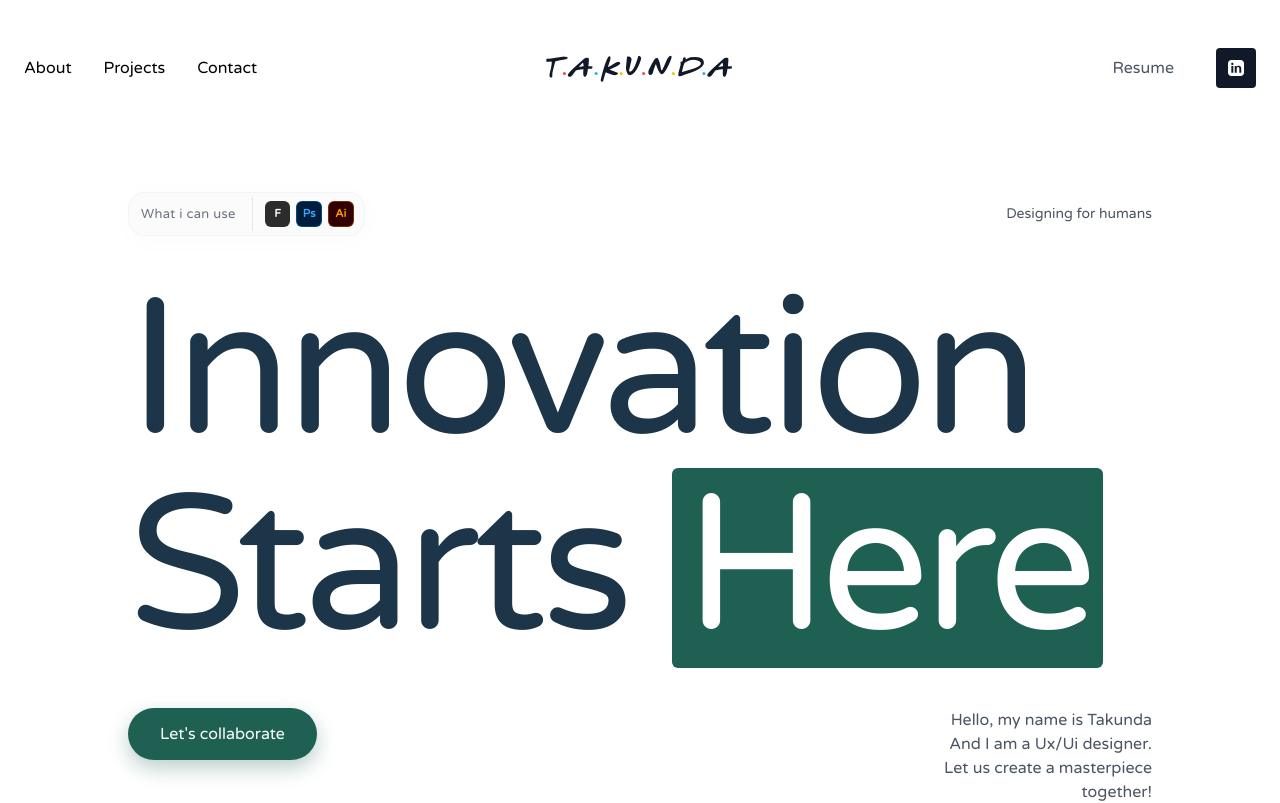
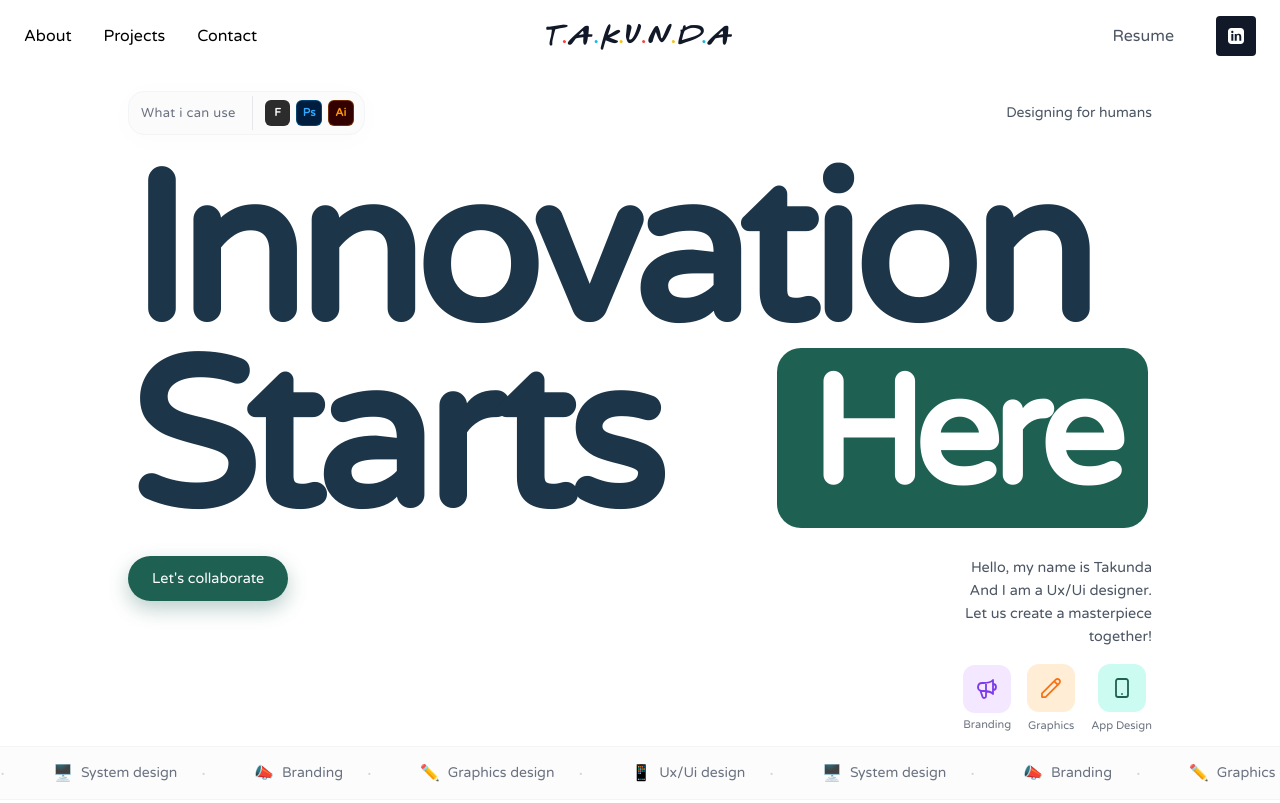
Before and after one commit to NigelSimon20/Taku-s-Portfolio, a Next.js app: page / in a window 1280 px wide. Shown: the top 803 px of the page. Built offline with nearby package versions, Linux system fonts and the light colour scheme.

Commit message:
added headings

```diff
--- a/src/components/Hero.tsx
+++ b/src/components/Hero.tsx
@@ -19,12 +19,12 @@ const services = [
 
 export default function Hero() {
     return (
-        <section className="min-h-screen pt-16 sm:pt-20 flex flex-col bg-white">
+        <section className="h-[91vh] mt-[9vh] flex flex-col bg-white overflow-hidden">
             {/* Main Hero Content */}
-            <div className="flex-1 w-full max-w-6xl mx-auto px-6 md:px-16 pt-12 sm:pt-[10vh] md:pt-[14vh] flex flex-col items-start mb-6">
+            <div className="flex-1 w-full max-w-6xl mx-auto px-6 md:px-16 pt-[3vh] pb-[2vh] flex flex-col justify-center min-h-0 relative">
 
                 {/* Top Row */}
-                <div className="flex flex-wrap justify-between items-center w-full gap-3 text-sm font-medium mb-8 sm:mb-[5vh]">
+                <div className="flex flex-wrap justify-between items-center w-full gap-3 text-[1.8vh] font-medium mb-[3vh] sm:mb-[4vh] shrink-0">
                     <div className="flex items-center rounded-2xl border border-gray-100 bg-gray-50/70 p-1 pl-3 shadow-[0_4px_30px_rgba(0,0,0,0.02)]">
                         <span className="text-gray-500 text-[12px] sm:text-[13px] tracking-wide mr-3 sm:mr-4 flex items-center">
                             What i can use
@@ -41,25 +41,26 @@ export default function Hero() {
                 </div>
 
                 {/* Middle Row — Headline */}
-                <div className="w-full mb-8 sm:mb-[5vh] select-none">
-                    <h1 className="text-5xl xs:text-6xl sm:text-7xl md:text-8xl lg:text-[12rem] text-[#1c3548] leading-[0.9] tracking-[-0.03em]">
-                        Innovation
-                        <br />
-                        Starts{" "}
-                        <span className="bg-[#1e6153] text-white px-3 py-1 rounded-md inline-block leading-none">
-                            Here
+                <div className="w-full mb-[2vh] sm:mb-[3vh] shrink-0">
+                    <h1 className="flex flex-col w-full text-[18vw] sm:text-[16vw] md:text-[15vw] lg:text-[11.8rem] xl:text-[13rem] text-[#1c3548] leading-[0.85] tracking-[-0.04em] font-bold">
+                        <span className="w-full">Innovation</span>
+                        <span className="flex items-center justify-between w-full mt-[1vh] pr-1">
+                            <span>Starts</span>
+                            <span className="bg-[#1e6153] text-white px-[4vw] lg:px-[2rem] pt-[1.5vh] pb-[2vh] rounded-2xl lg:rounded-3xl inline-flex items-center justify-center leading-none text-[14vw] sm:text-[12vw] md:text-[11vw] lg:text-[8.5rem] xl:text-[9.5rem] transform translate-y-[-0.5vh]">
+                                Here
+                            </span>
                         </span>
                     </h1>
                 </div>
 
                 {/* Bottom Row — CTA + Bio + Service Icons */}
-                <div className="flex flex-col sm:flex-row justify-between items-start w-full gap-8">
-                    <button className="bg-[#1e6153] hover:bg-[#174d40] text-white rounded-full px-6 sm:px-8 py-3 sm:py-3.5 text-sm sm:text-base font-medium shadow-[0_8px_20px_rgba(30,97,83,0.3)] hover:shadow-[0_12px_25px_rgba(30,97,83,0.4)] transition-all transform hover:-translate-y-1 w-fit shrink-0">
+                <div className="flex flex-col sm:flex-row justify-between items-start w-full gap-[2vh] mt-auto">
+                    <button className="bg-[#1e6153] hover:bg-[#174d40] text-white rounded-full px-[3vh] py-[1.5vh] text-[1.8vh] font-medium shadow-[0_8px_20px_rgba(30,97,83,0.3)] hover:shadow-[0_12px_25px_rgba(30,97,83,0.4)] transition-all transform hover:-translate-y-1 w-fit shrink-0">
                         Let&apos;s collaborate
                     </button>
 
-                    <div className="flex flex-col sm:items-end gap-6">
-                        <div className="text-gray-600 text-sm md:text-base max-w-[300px] leading-[1.6] sm:text-right">
+                    <div className="flex flex-col sm:items-end gap-[1.5vh] sm:gap-[2vh]">
+                        <div className="text-gray-600 text-[1.6vh] md:text-[1.8vh] max-w-[300px] leading-[1.6] sm:text-right">
                             Hello, my name is Takunda<br />
                             And I am a Ux/Ui designer.<br />
                             Let us create a masterpiece<br />
@@ -67,9 +68,9 @@ export default function Hero() {
                         </div>
 
                         {/* Service Icons */}
-                        <div className="flex items-center gap-5">
+                        <div className="flex items-center gap-[2vh]">
                             {/* Branding */}
-                            <div className="flex flex-col items-center gap-1.5">
+                            <div className="flex flex-col items-center gap-1">
                                 <div className="w-12 h-12 bg-purple-100 rounded-xl flex items-center justify-center">
                                     <svg className="w-6 h-6 text-purple-600" fill="none" stroke="currentColor" viewBox="0 0 24 24" aria-hidden="true">
                                         <path strokeLinecap="round" strokeLinejoin="round" strokeWidth={1.8} d="M11 5.882V19.24a1.76 1.76 0 01-3.417.592l-2.147-6.15M18 13a3 3 0 100-6M5.436 13.683A4.001 4.001 0 017 6h1.832c4.1 0 7.625-1.234 9.168-3v14c-1.543-1.766-5.067-3-9.168-3H7a3.988 3.988 0 01-1.564-.317z" />
@@ -101,7 +102,7 @@ export default function Hero() {
             </div>
 
             {/* Services Marquee */}
-            <div className="w-full overflow-hidden border-t border-b border-gray-100 bg-gray-50/50 py-4 mt-6">
+            <div className="w-full overflow-hidden border-t border-b border-gray-100 bg-gray-50/50 py-[1.5vh] shrink-0">
                 <div
                     className="flex whitespace-nowrap"
                     style={{ animation: "marquee 25s linear infinite" }}
--- a/src/components/Navbar.tsx
+++ b/src/components/Navbar.tsx
@@ -7,8 +7,8 @@ export default function Navbar() {
     const [open, setOpen] = useState(false);
 
     return (
-        <nav className="fixed top-0 left-0 right-0 z-50 bg-white/90 backdrop-blur-sm py-8">
-            <div className="max-w-7xl mx-auto px-6 py-4 flex items-center justify-between relative">
+        <nav className="fixed top-0 left-0 right-0 z-50 bg-white/90 backdrop-blur-sm h-[9vh] flex items-center">
+            <div className="w-full max-w-7xl mx-auto px-6 flex items-center justify-between relative">
 
                 {/* Mobile: Logo */}
                 <span className="font-gabriel text-2xl tracking-widest text-gray-900 md:hidden whitespace-nowrap">
```
